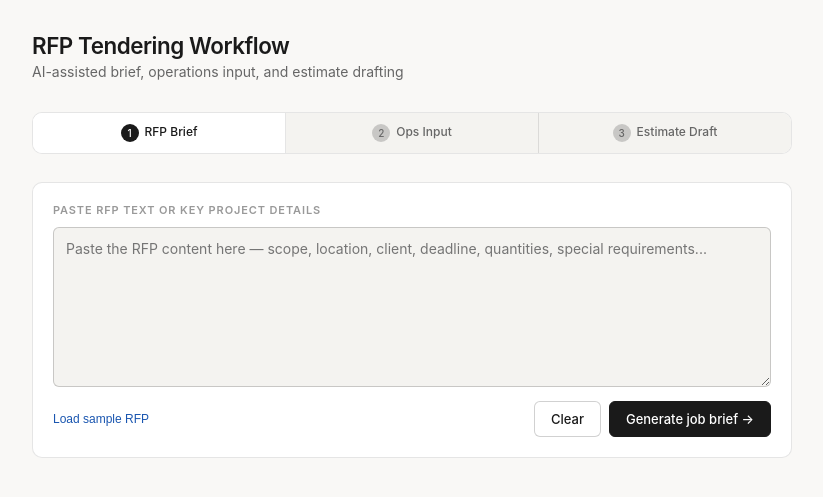
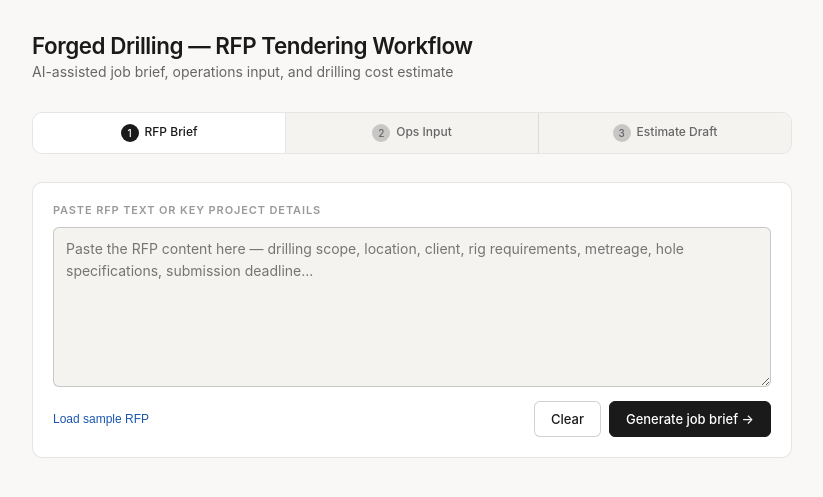
Before and after one commit to vrecla/rfp-app, a Flask app: page / in a window 1280 px wide. Shown: the top 497 px of the page, without its empty margins (228-1051 px from the left). Run offline with Flask 3, Linux system fonts and the light colour scheme.

Commit message:
Update prompt

```diff
--- a/app.py
+++ b/app.py
@@ -22,13 +22,14 @@ def generate_brief():
         return jsonify({"error": "No RFP text provided"}), 400
 
     system = (
-        "You are a senior construction estimator. Extract key information from RFPs "
-        "and produce concise internal job briefs. Be factual and structured. "
-        "Use plain text only, no markdown symbols."
+        "You are a senior drilling estimator at Forged Drilling. Extract key information from RFPs "
+        "and produce concise internal job briefs tailored to a drilling contractor. "
+        "Focus on rig requirements, metreage, hole specifications, formation context, and commercial terms. "
+        "Be factual and structured. Use plain text only, no markdown symbols."
     )
-    prompt = f"""From this RFP, produce a structured internal job brief with these sections:
-PROJECT OVERVIEW, CLIENT, LOCATION, SCOPE SUMMARY, KEY QUANTITIES, DURATION & PROGRAMME,
-SUBMISSION DEADLINE, SPECIAL REQUIREMENTS, KNOWN RISKS, and INITIAL OBSERVATIONS.
+    prompt = f"""From this RFP, produce a structured internal job brief for Forged Drilling with these sections:
+PROJECT OVERVIEW, CLIENT, LOCATION, SCOPE SUMMARY, RIG REQUIREMENTS, KEY QUANTITIES (metres drilled / hole count / diameters / depths),
+DURATION & PROGRAMME, SUBMISSION DEADLINE, MOBILISATION REQUIREMENTS, SPECIAL REQUIREMENTS, KNOWN RISKS & HAZARDS, and INITIAL OBSERVATIONS.
 
 RFP:
 {rfp_text}"""
@@ -55,15 +56,17 @@ def generate_questions():
         return jsonify({"error": "No brief provided"}), 400
 
     system = (
-        "You are a construction operations manager. Generate targeted questions for "
-        "operations teams to fill in for estimating purposes. "
+        "You are a drilling operations manager at Forged Drilling. Generate targeted questions for "
+        "the operations team to answer so the estimator can build a cost and proposal. "
+        "Questions must be specific to drilling — rigs, crew, production rates, formation, fluids, mobilisation. "
         "Return ONLY a JSON array, no markdown, no preamble. "
-        'Each item: {"id":"q1","category":"Crew & Labour","question":"Full question text",'
+        'Each item: {"id":"q1","category":"Crew & Personnel","question":"Full question text",'
         '"hint":"Brief guidance for ops","type":"text"}. '
-        "Categories: Crew & Labour, Plant & Equipment, Production Rates, "
-        "Schedule & Programme, Subcontractors, Site Conditions, Risks & Assumptions, Margin & Commercials."
+        "Categories: Crew & Personnel, Rig Selection & Equipment, Drilling Programme, "
+        "Production Rates, Schedule & Mobilisation, Formation & Ground Conditions, "
+        "Fluids & Consumables, Subcontractors & Suppliers, Risks & Assumptions, Margin & Commercials."
     )
-    prompt = f"Based on this job brief, generate 12-16 targeted operations questions for estimating:\n\n{brief}"
+    prompt = f"Based on this drilling job brief, generate 14-18 targeted operations questions for estimating:\n\n{brief}"
 
     try:
         response = client.messages.create(
@@ -101,11 +104,13 @@ def generate_estimate():
     )
 
     system = (
-        "You are a senior construction estimator. Produce a structured estimate draft "
+        "You are a senior drilling estimator at Forged Drilling. Produce a structured cost estimate and proposal outline "
         "in plain text only — no markdown symbols, just clear section headings in CAPS. "
+        "Use drilling industry terminology: metres drilled, daily drilling rate, rig day rate, mobilisation costs, "
+        "consumables (bits, rods, fluids), casing, and downhole tooling. "
         "Be specific with numbers where ops data allows; flag gaps clearly."
     )
-    prompt = f"""Using this job brief and operations input, produce a draft estimate and proposal outline.
+    prompt = f"""Using this job brief and operations team input, produce a draft drilling estimate and proposal outline for Forged Drilling.
 
 JOB BRIEF:
 {brief}
@@ -115,11 +120,13 @@ OPERATIONS TEAM INPUT:
 
 Structure your output with these sections:
 SCOPE SUMMARY
-CREW & LABOUR ESTIMATE
-PLANT & EQUIPMENT ESTIMATE
-PRODUCTION RATE ASSUMPTIONS
+CREW & PERSONNEL ESTIMATE
+RIG & EQUIPMENT COSTS
+DRILLING PRODUCTION ASSUMPTIONS
+FLUIDS & CONSUMABLES ESTIMATE
+MOBILISATION & DEMOBILISATION
 PROGRAMME SUMMARY
-SUBCONTRACTOR ALLOWANCES
+SUBCONTRACTOR & SPECIALIST ALLOWANCES
 RISK ALLOWANCES & CONTINGENCY
 MARGIN & COMMERCIAL SUMMARY
 KEY GAPS & ASSUMPTIONS REQUIRING SIGN-OFF
--- a/templates/index.html
+++ b/templates/index.html
@@ -3,7 +3,7 @@
 <head>
   <meta charset="UTF-8" />
   <meta name="viewport" content="width=device-width, initial-scale=1.0" />
-  <title>RFP Tendering Workflow</title>
+  <title>Forged Drilling — RFP Tendering Workflow</title>
   <style>
     *, *::before, *::after { box-sizing: border-box; margin: 0; padding: 0; }
 
@@ -218,8 +218,8 @@
 <div class="container">
 
   <header>
-    <h1>RFP Tendering Workflow</h1>
-    <p>AI-assisted brief, operations input, and estimate drafting</p>
+    <h1>Forged Drilling — RFP Tendering Workflow</h1>
+    <p>AI-assisted job brief, operations input, and drilling cost estimate</p>
   </header>
 
   <div class="stage-nav">
@@ -232,7 +232,7 @@
   <div class="panel active" id="panel-1">
     <div class="card">
       <div class="section-label">Paste RFP text or key project details</div>
-      <textarea id="rfp-text" placeholder="Paste the RFP content here — scope, location, client, deadline, quantities, special requirements..."></textarea>
+      <textarea id="rfp-text" placeholder="Paste the RFP content here — drilling scope, location, client, rig requirements, metreage, hole specifications, submission deadline..."></textarea>
       <div style="display:flex; justify-content:space-between; align-items:center; margin-top:10px;">
         <button class="link-btn" onclick="loadSample()">Load sample RFP</button>
         <div style="display:flex; gap:8px;">
@@ -243,7 +243,7 @@
     </div>
 
     <div id="brief-loading" style="display:none;">
-      <div class="loading"><div class="dot"></div><div class="dot"></div><div class="dot"></div> Analysing RFP...</div>
+      <div class="loading"><div class="dot"></div><div class="dot"></div><div class="dot"></div> Analysing RFP and building job brief...</div>
     </div>
 
     <div id="brief-result" style="display:none;">
@@ -263,7 +263,7 @@
   <!-- STAGE 2 -->
   <div class="panel" id="panel-2">
     <div id="ops-loading" style="display:none;">
-      <div class="loading"><div class="dot"></div><div class="dot"></div><div class="dot"></div> Generating operations questions...</div>
+      <div class="loading"><div class="dot"></div><div class="dot"></div><div class="dot"></div> Generating drilling operations questions...</div>
     </div>
     <div id="ops-questions" style="display:none;">
       <div class="card">
@@ -279,12 +279,12 @@
   <!-- STAGE 3 -->
   <div class="panel" id="panel-3">
     <div id="est-loading" style="display:none;">
-      <div class="loading"><div class="dot"></div><div class="dot"></div><div class="dot"></div> Building estimate from ops input...</div>
+      <div class="loading"><div class="dot"></div><div class="dot"></div><div class="dot"></div> Building drilling estimate from ops input...</div>
     </div>
     <div id="estimate-result" style="display:none;">
       <div class="card">
         <div class="card-header">
-          <div class="section-label" style="margin:0">Estimate &amp; proposal draft</div>
+          <div class="section-label" style="margin:0">Drilling estimate &amp; proposal draft</div>
           <button class="copy-btn" onclick="copyEl('estimate-text')">Copy</button>
         </div>
         <div id="estimate-text"></div>
@@ -298,14 +298,14 @@
 </div>
 
 <script>
-const SAMPLE_RFP = `CLIENT: Fortescue Metals Group
-PROJECT: B-Area Decline Extension — Bulk Earthworks Package
-LOCATION: Cloudbreak Mine Site, Pilbara WA
-SCOPE: Earthworks contractor required for 2.4km decline extension. Includes bulk cut and fill (~180,000 BCM), haul road construction (4.2km), drainage works and compaction to specification.
-DURATION: 14 months (mobilisation Q2 2025)
-SUBMISSION DEADLINE: 15 March 2025
-SPECIAL REQUIREMENTS: Contractor to provide D10/D11 dozers, 777-class ADTs or equivalent. Indigenous Employment: 20% target. Camp accommodation required for 85 personnel. Dust and noise management plan required. Performance bond 10% of contract value.
-KEY RISKS NOTED IN RFP: Wet season working restrictions (Dec-Feb), underground utility conflicts at chainages 0–400m, hard rock intrusion risk in lower sections.`;
+const SAMPLE_RFP = `CLIENT: Sandfire Resources NL
+PROJECT: Monty Copper-Gold — Phase 4 RC & Diamond Drilling Programme
+LOCATION: Telfer Region, East Pilbara, Western Australia
+SCOPE: Drilling contractor required to complete a 6,200m RC and 1,800m diamond core drilling programme across 62 RC holes (avg 100m depth) and 9 diamond holes (avg 200m depth, HQ/NQ). Programme targets JORC resource extension and geotechnical data collection for feasibility study.
+DURATION: 12 weeks (mobilisation Q3 2025)
+SUBMISSION DEADLINE: 10 June 2025
+SPECIAL REQUIREMENTS: RC rig capable of 140m at 5.5\" face sampling hammer; diamond rig with HQ3/NQ3 triple tube capability. Client to provide on-site geologist; contractor to supply drillers, offsiders, and field supervisor. All RC chips logged at 1m intervals and bagged. Core to be oriented, boxed, and photographed on-site. Water supply and management plan required. Indigenous Land Use Agreement (ILUA) conditions apply — Heritage monitor required during drilling.
+KEY RISKS NOTED IN RFP: Hard BIF and chert formation below 60m; remote site access (120km unsealed), accommodation and camp logistics for 12 personnel; potential wet season extension; downhole deviation risk in steeply dipping mineralisation.`;
 
 let briefContent = '';
 let questionsData = [];
@@ -313,12 +313,14 @@ let opsAnswers = {};
 let questionsLoaded = false;
 
 const CAT_COLORS = {
-  'Crew & Labour': 'badge-ops',
-  'Plant & Equipment': 'badge-ops',
+  'Crew & Personnel': 'badge-ops',
+  'Rig Selection & Equipment': 'badge-ops',
+  'Drilling Programme': 'badge-sched',
   'Production Rates': 'badge-sched',
-  'Schedule & Programme': 'badge-sched',
-  'Subcontractors': 'badge-ops',
-  'Site Conditions': 'badge-risk',
+  'Schedule & Mobilisation': 'badge-sched',
+  'Formation & Ground Conditions': 'badge-risk',
+  'Fluids & Consumables': 'badge-ops',
+  'Subcontractors & Suppliers': 'badge-ops',
   'Risks & Assumptions': 'badge-risk',
   'Margin & Commercials': 'badge-risk',
 };
```
